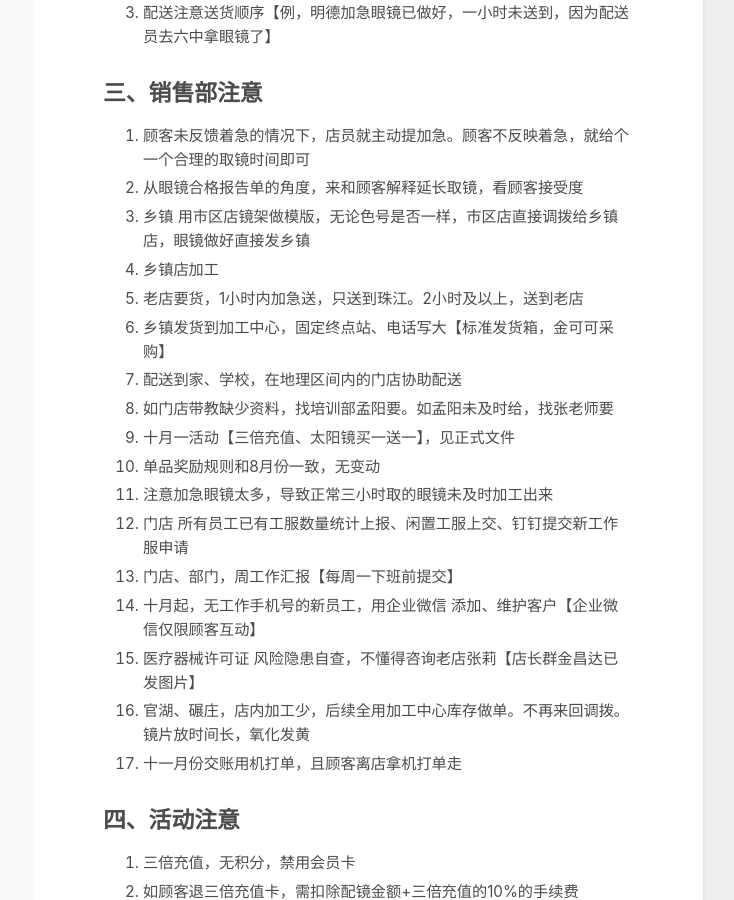
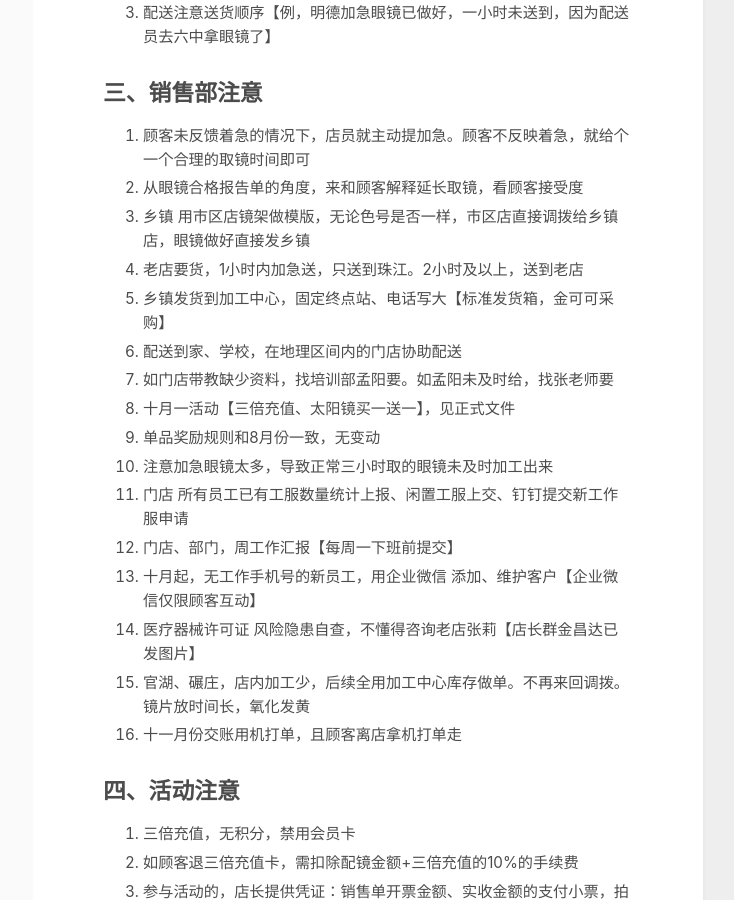
Before and after one commit to cuihuanhuan/srm, a Jekyll site: the page built from _posts/2022-09-26-220926.md, in a window 1280 px wide and 900 px high, scrolled down 630 px. Shown: the whole window, without its empty margins (417-1151 px from the left). Built offline with Jekyll 4.4.1, drawn with Linux system fonts in a browser that asks for light colours.

Commit message:
Update 2022-09-26-220926.md

```diff
--- a/_posts/2022-09-26-220926.md
+++ b/_posts/2022-09-26-220926.md
@@ -24,20 +24,19 @@ category: Store
 1. 顾客未反馈着急的情况下，店员就主动提加急。顾客不反映着急，就给个一个合理的取镜时间即可
 2. 从眼镜合格报告单的角度，来和顾客解释延长取镜，看顾客接受度
 3. 乡镇 用市区店镜架做模版，无论色号是否一样，市区店直接调拨给乡镇店，眼镜做好直接发乡镇
-4. 乡镇店加工
-5. 老店要货，1小时内加急送，只送到珠江。2小时及以上，送到老店
-6. 乡镇发货到加工中心，固定终点站、电话写大【标准发货箱，金可可采购】
-7. 配送到家、学校，在地理区间内的门店协助配送
-8. 如门店带教缺少资料，找培训部孟阳要。如孟阳未及时给，找张老师要
-9. 十月一活动【三倍充值、太阳镜买一送一】，见正式文件
-10. 单品奖励规则和8月份一致，无变动
-11. 注意加急眼镜太多，导致正常三小时取的眼镜未及时加工出来
-12. 门店 所有员工已有工服数量统计上报、闲置工服上交、钉钉提交新工作服申请
-13. 门店、部门，周工作汇报【每周一下班前提交】
-14. 十月起，无工作手机号的新员工，用企业微信 添加、维护客户【企业微信仅限顾客互动】
-15. 医疗器械许可证 风险隐患自查，不懂得咨询老店张莉【店长群金昌达已发图片】
-16. 官湖、碾庄，店内加工少，后续全用加工中心库存做单。不再来回调拨。镜片放时间长，氧化发黄
-17. 十一月份交账用机打单，且顾客离店拿机打单走
+4. 老店要货，1小时内加急送，只送到珠江。2小时及以上，送到老店
+5. 乡镇发货到加工中心，固定终点站、电话写大【标准发货箱，金可可采购】
+6. 配送到家、学校，在地理区间内的门店协助配送
+7. 如门店带教缺少资料，找培训部孟阳要。如孟阳未及时给，找张老师要
+8. 十月一活动【三倍充值、太阳镜买一送一】，见正式文件
+9. 单品奖励规则和8月份一致，无变动
+10. 注意加急眼镜太多，导致正常三小时取的眼镜未及时加工出来
+11. 门店 所有员工已有工服数量统计上报、闲置工服上交、钉钉提交新工作服申请
+12. 门店、部门，周工作汇报【每周一下班前提交】
+13. 十月起，无工作手机号的新员工，用企业微信 添加、维护客户【企业微信仅限顾客互动】
+14. 医疗器械许可证 风险隐患自查，不懂得咨询老店张莉【店长群金昌达已发图片】
+15. 官湖、碾庄，店内加工少，后续全用加工中心库存做单。不再来回调拨。镜片放时间长，氧化发黄
+16. 十一月份交账用机打单，且顾客离店拿机打单走
 
 
 
```
